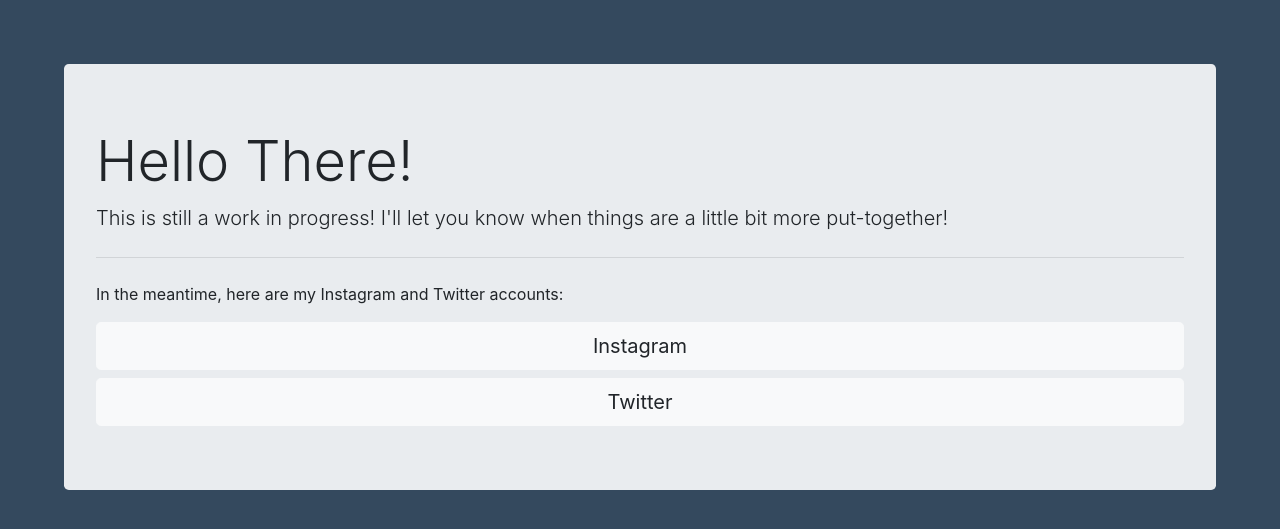
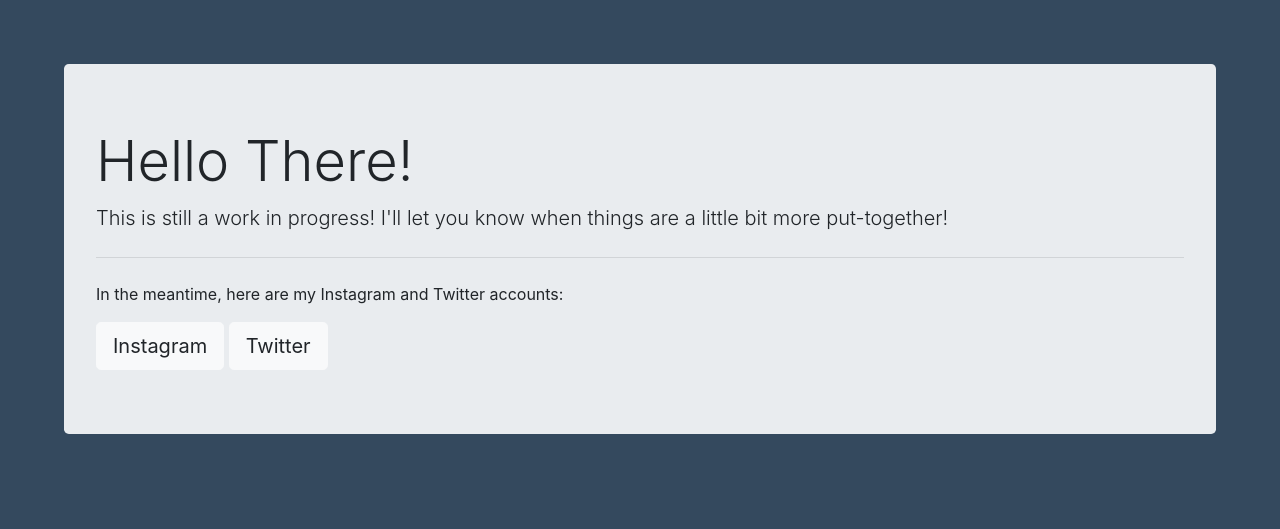
Before and after one commit to joeypalko/joeypalko.github.io, a Jekyll site: the page index.html, which Jekyll copies as it is, in a window 1280 px wide. Shown: the top 529 px of the page. Built offline with Jekyll 4.4.1, drawn with Linux system fonts in a browser that asks for light colours; nearby versions of some CDN libraries.

Commit message:
Update index.html

```diff
--- a/index.html
+++ b/index.html
@@ -23,8 +23,8 @@
       <p class="lead">This is still a work in progress! I'll let you know when things are a little bit more put-together!</p>
       <hr class="my-4">
       <p>In the meantime, here are my Instagram and Twitter accounts:</p>
-      <a class="btn btn-light btn-lg btn-block" href="https://Instagram.com/joeypalko" role="button">Instagram</a>
-      <a class="btn btn-light btn-lg btn-block" href="https://Twitter.com/joeypalko" role="button">Twitter</a>
+      <a class="btn btn-light btn-lg" href="https://Instagram.com/joeypalko" role="button">Instagram</a>
+      <a class="btn btn-light btn-lg" href="https://Twitter.com/joeypalko" role="button">Twitter</a>
     </div>
 
     <!-- Optional JavaScript -->
```
